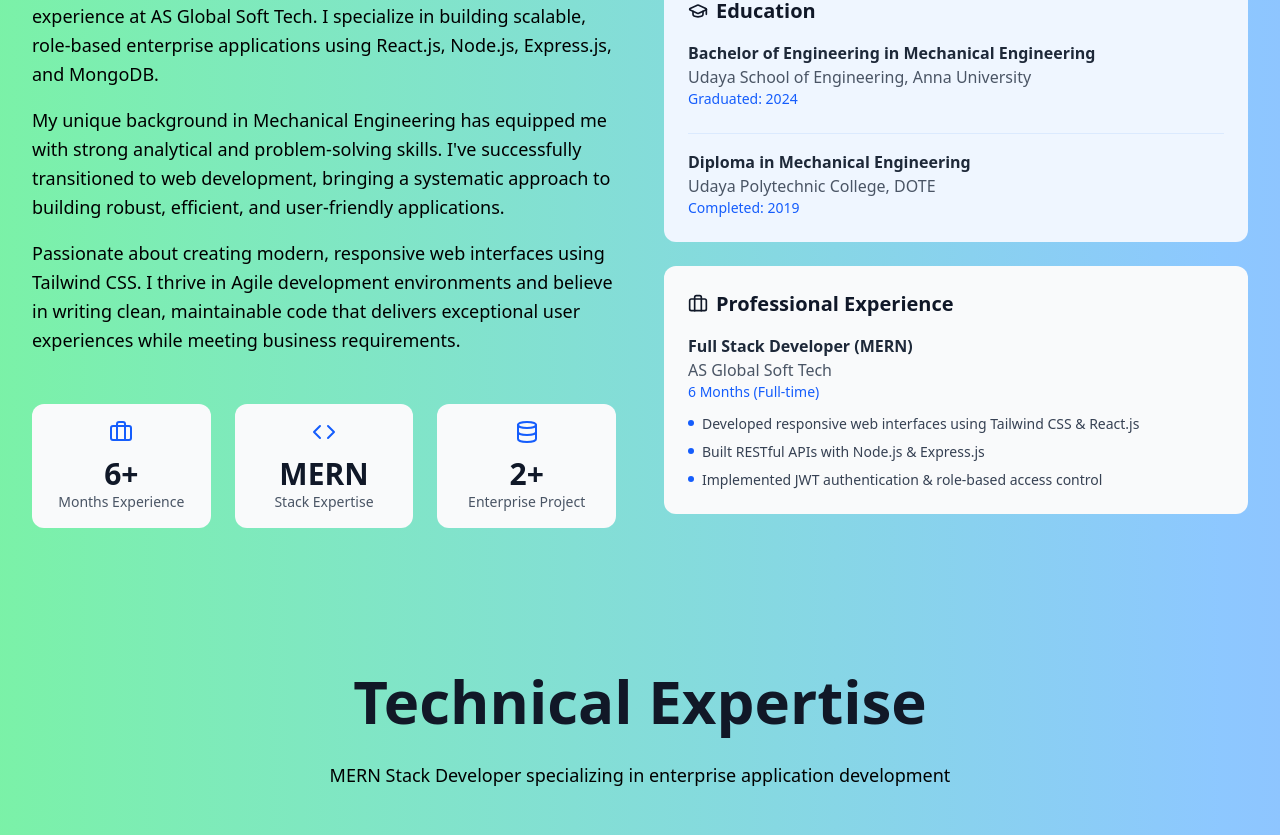
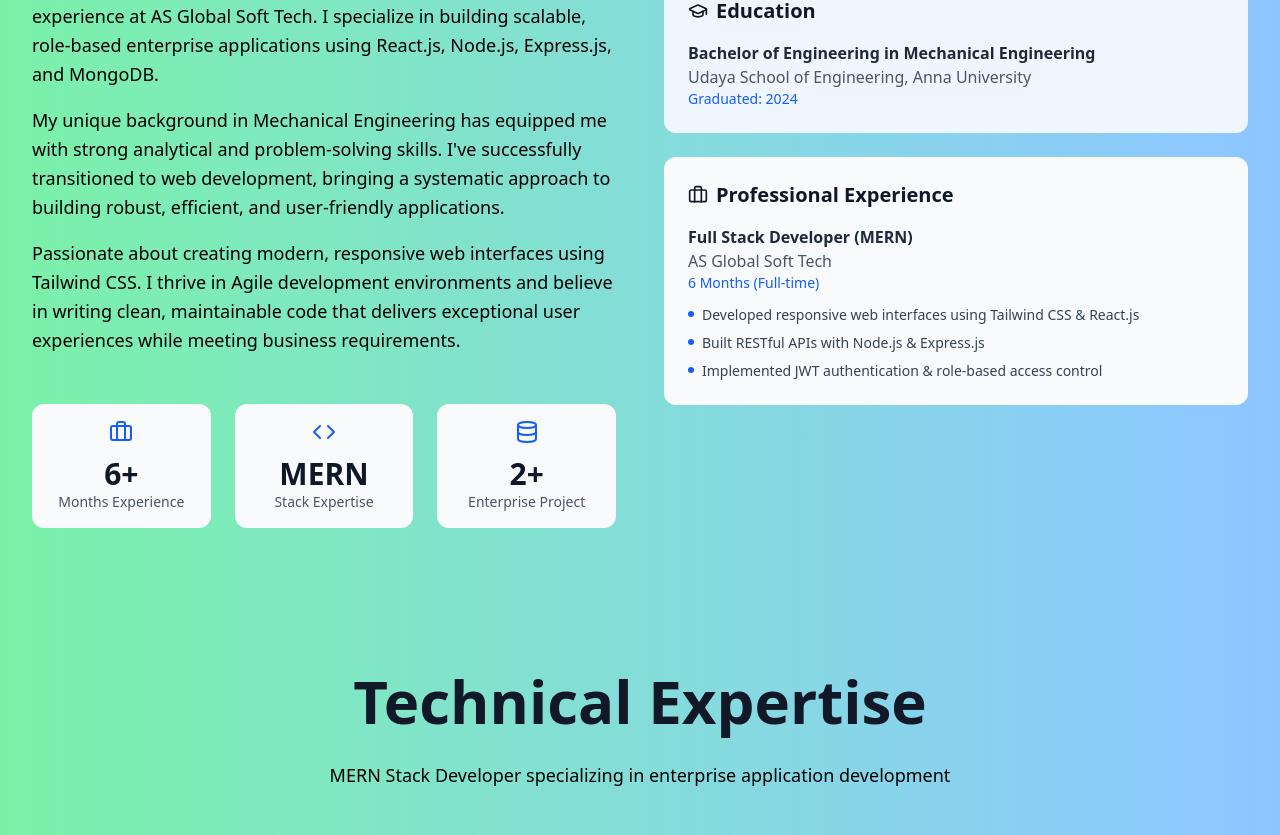
Before and after one commit to abilash-mern-stack/abilash-portfolio, a React (Vite) app: page / in a window 1280 px wide. Shown: the part 1086-1921 px from the top of the page. Built offline with nearby package versions, Linux system fonts and the light colour scheme.

Commit message:
remove diploma

```diff
--- a/src/components/About.jsx
+++ b/src/components/About.jsx
@@ -60,11 +60,11 @@
                 <p className="text-gray-600">Udaya School of Engineering, Anna University</p>
                 <p className="text-blue-600 text-sm font-medium">Graduated: 2024</p>
               </div>
-              <div className="pt-4 border-t border-blue-100">
+              {/* <div className="pt-4 border-t border-blue-100">
                 <h4 className="font-semibold text-gray-800">Diploma in Mechanical Engineering</h4>
                 <p className="text-gray-600">Udaya Polytechnic College, DOTE</p>
                 <p className="text-blue-600 text-sm font-medium">Completed: 2019</p>
-              </div>
+              </div> */}
             </div>
           </div>
 
```
